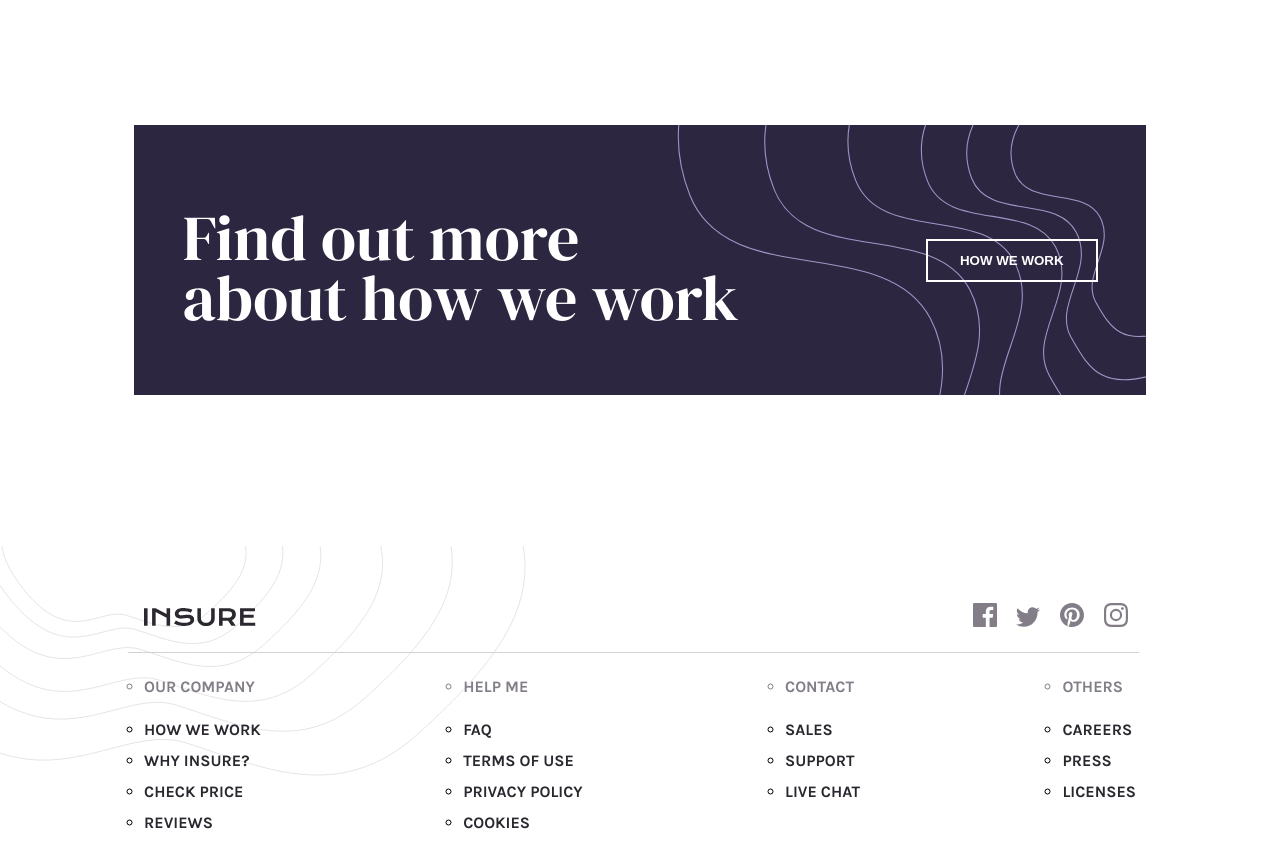
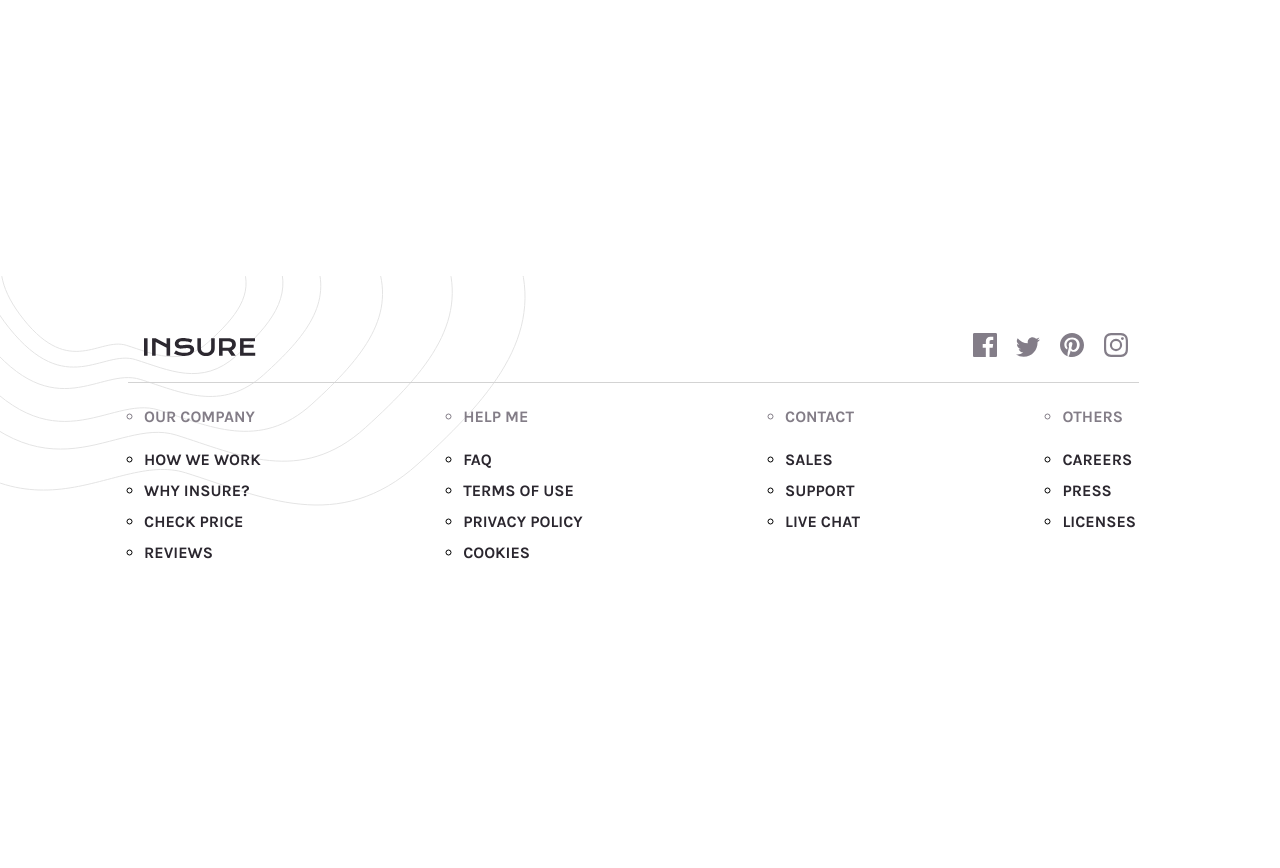
Before and after one commit to BrandaoA/insure-landing-page-test, a plain HTML site: page index.html in a window 1280 px wide. Shown: the part 1303-2171 px from the top of the page. After the commit the page ends 1941 px from the top, so only its background shows below. Drawn offline with Linux system fonts and the light colour scheme.

Commit message:
new branch

```diff
--- a/index.html
+++ b/index.html
@@ -73,11 +73,11 @@
       </div>
     </div>
 
-    <div class="third-container">
+    <!-- <div class="third-container">
       <h2 class="small-heading">Find out more <br class="break"> about how we work</h2>
       <button class="work">HOW WE WORK</button>
       <div class="design"></div>
-    </div>
+    </div> -->
 
     <div class="last-container">
       <div class="content-holder">
```
